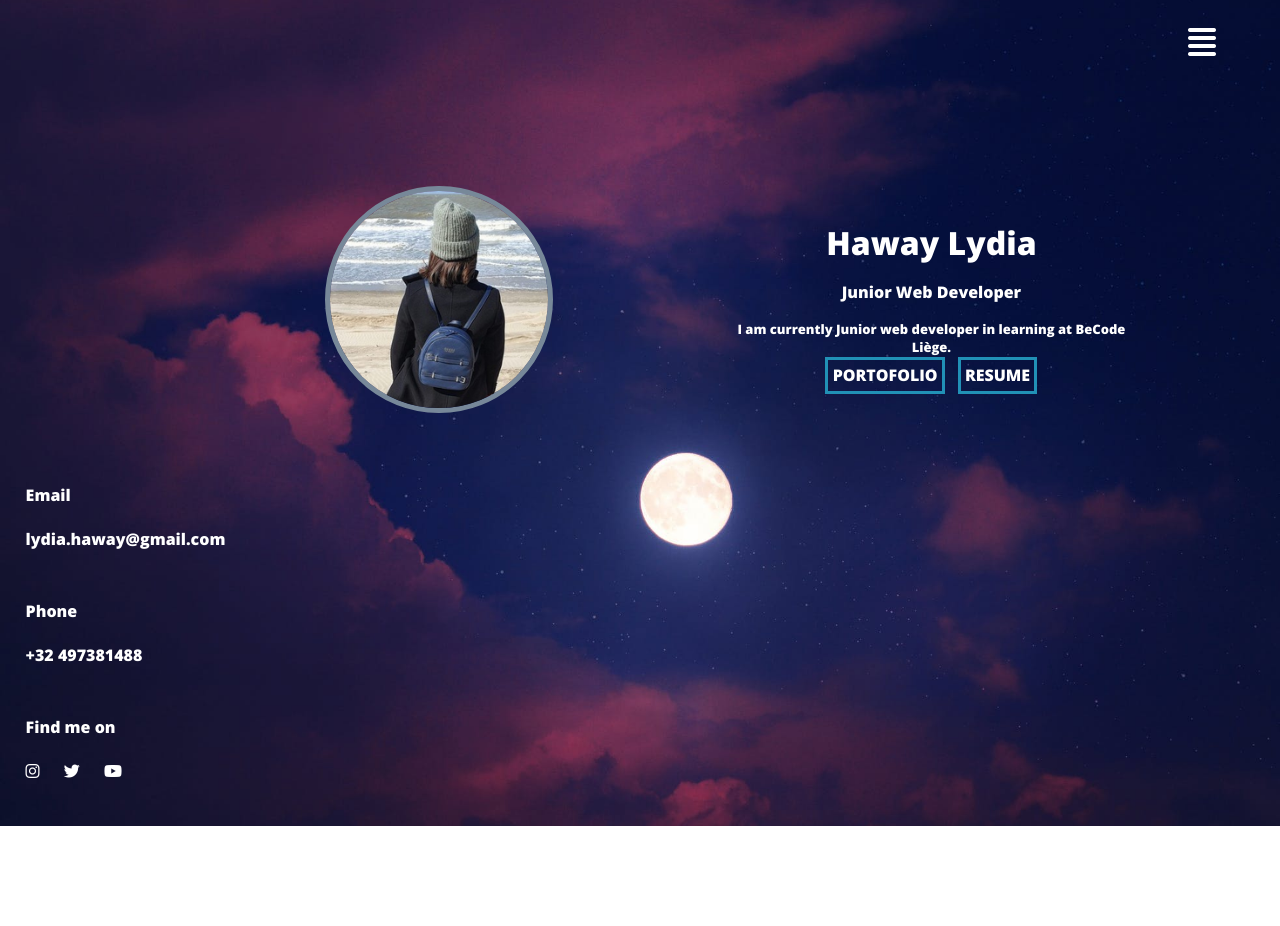
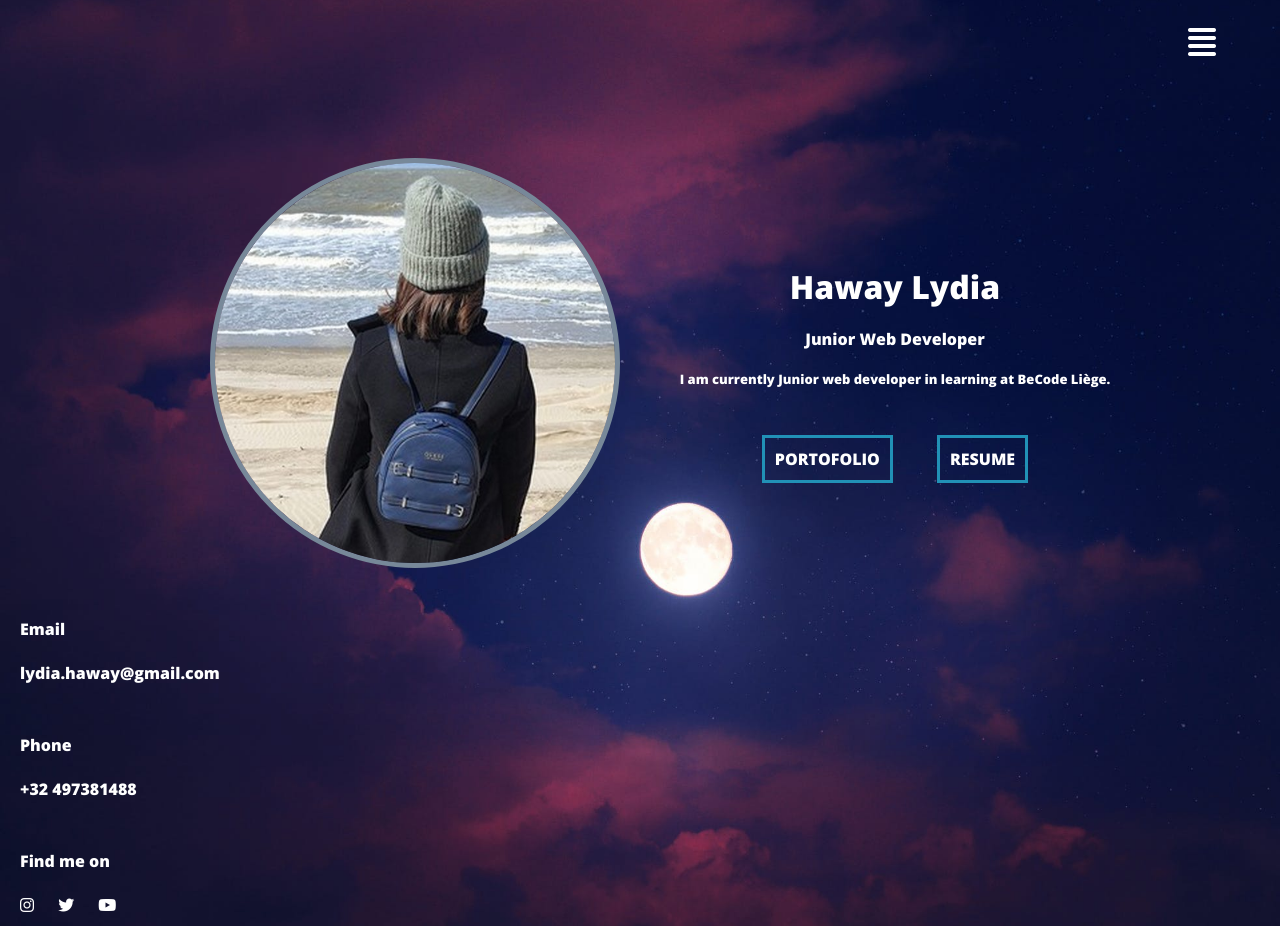
Before and after one commit to LydiaHaway/v-card, a plain HTML site: page index.html in a window 1280 px wide. Before the commit the page ends 826 px from the top, so only its background shows below. Drawn offline with nearby package versions, Linux system fonts and the light colour scheme.

Commit message:
first commit

```diff
--- a/index.html
+++ b/index.html
@@ -16,7 +16,19 @@
       <i class="fa fa-align-justify"></i>
     </header>
     <main>
-      <aside>
+      <section class="info">
+        <img src="./photo_VCard.jpg" alt="photo VCard" />
+        <section class="infoText">
+          <h1>Haway Lydia</h1>
+          <h3>Junior Web Developer</h3>
+          <p>
+            I am currently Junior web developer in learning at BeCode Liège.
+          </p>
+          <a href="exemple.com">portofolio</a>
+          <a href="exemple.com">resume</a>
+        </section>
+      </section>
+      <footer>
         <p class="email">
           Email
           <br />
@@ -43,19 +55,7 @@
             ><i class="fa fa-youtube"></i
           ></a>
         </p>
-      </aside>
-      <section class="info">
-        <img src="./photo_VCard.jpg" alt="photo VCard" />
-        <section class="infoText">
-          <h1>Haway Lydia</h1>
-          <h3>Junior Web Developer</h3>
-          <p>
-            I am currently Junior web developer in learning at BeCode Liège.
-          </p>
-          <a href="exemple.com">portofolio</a>
-          <a href="exemple.com">resume</a>
-        </section>
-      </section>
+      </footer>
     </main>
   </body>
 </html>
--- a/style.css
+++ b/style.css
@@ -23,20 +23,58 @@ header {
   font-size: xx-large;
 }
 
-aside {
-  height: 100vh;
-  width: 15%;
-  position: fixed;
-  top: 35%;
-  left: 2%;
+.info img {
+  border: 5px solid lightslategray;
+  border-radius: 50%;
+  max-width: 400px;
+  margin-right: 50px;
+  margin-left: 50px;
 }
 
-aside p {
-  text-align: justify;
+.info {
+  display: flex;
+  flex-flow: row wrap;
+  justify-content: center;
+  align-items: center;
+  margin-top: 100px;
+  text-align: center;
 }
 
-.email {
-  margin-top: 80%;
+h1,
+h3,
+.infoText p {
+  padding: 10px;
+}
+
+h1 {
+  font-size: xx-large;
+}
+
+h3 {
+  font-size: medium;
+}
+
+.infoText p {
+  font-size: small;
+  margin-bottom: 50px;
+}
+
+.info a {
+  text-decoration: none;
+  text-transform: uppercase;
+  background-color: rgba(33, 145, 182, 0);
+  border: 3px solid rgb(33, 145, 182);
+  padding: 10px;
+  margin: 20px;
+}
+
+.info a:hover {
+  background-color: rgb(33, 145, 182);
+}
+
+footer {
+  padding-bottom: 10px;
+  margin-left: 20px;
 }
 
 .email,
@@ -52,54 +90,3 @@ aside p {
 i:hover {
   color: lightskyblue;
 }
-
-img {
-  border: 5px solid lightslategray;
-  border-radius: 50%;
-  max-width: 20%;
-}
-
-.info {
-  display: flex;
-  flex-flow: row wrap;
-  justify-content: center;
-  align-items: center;
-  margin-top: 10%;
-  margin-left: 15%;
-}
-
-.infoText {
-  margin-left: 15%;
-  text-align: center;
-}
-
-h1,
-h3,
-.infoText p {
-  padding: 2%;
-}
-
-h1 {
-  font-size: xx-large;
-}
-
-h3 {
-  font-size: medium;
-}
-
-.infoText p {
-  font-size: small;
-}
-
-.info a {
-  text-decoration: none;
-  text-transform: uppercase;
-  background-color: rgba(33, 145, 182, 0);
-  border: 3px solid rgb(33, 145, 182);
-  padding: 1%;
-  margin: 1%;
-}
-
-.info a:hover {
-  background-color: rgb(33, 145, 182);
-}
```
